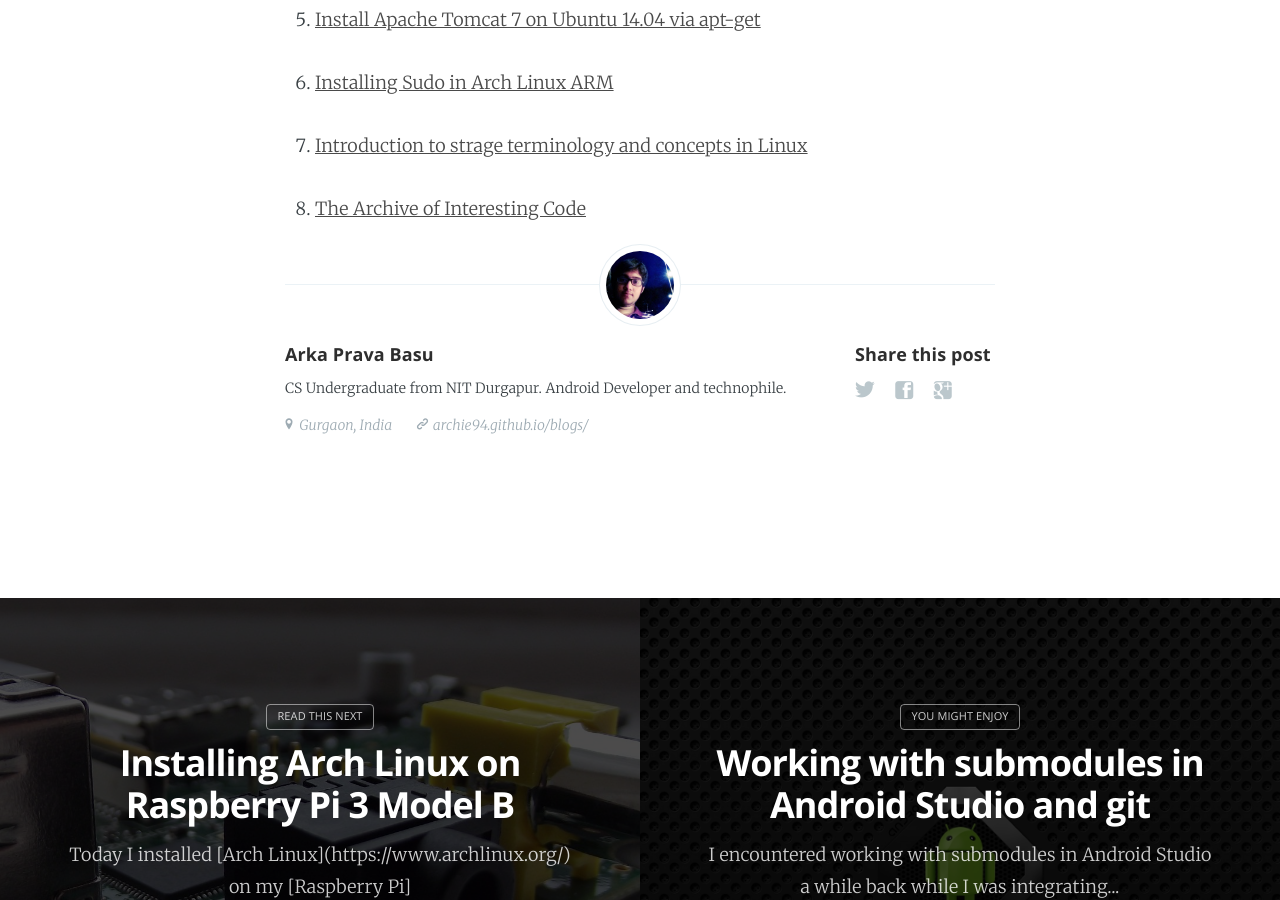
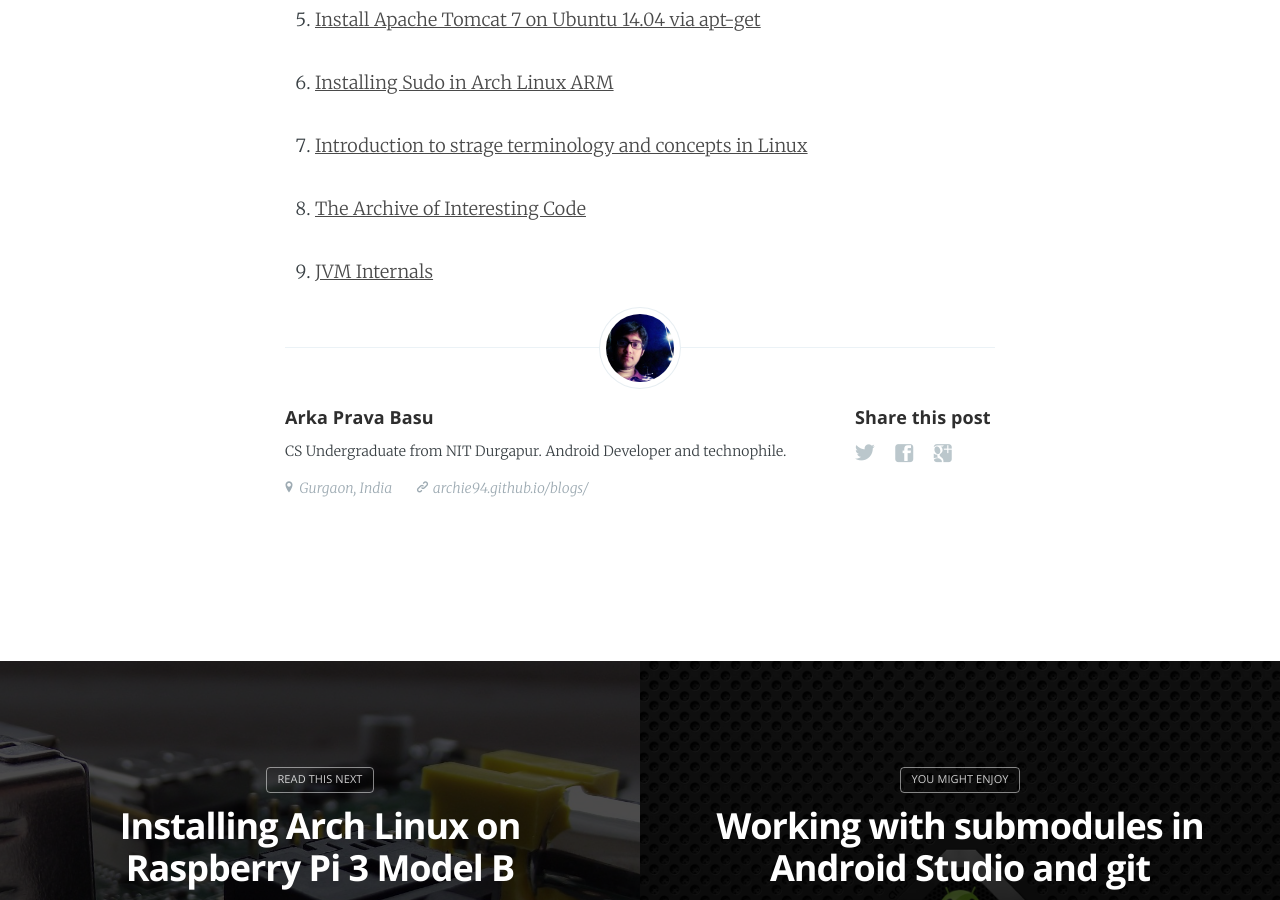
Before and after one commit to archie94/blogs, a Jekyll site: the page built from _posts/2017-02-07-blog-of-blogs.md, in a window 1280 px wide and 900 px high, scrolled down 1156 px. Built offline with Jekyll 4.4.1, drawn with Linux system fonts in a browser that asks for light colours; nearby versions of some CDN libraries.

Commit message:
Added Jvm Internals
Signed-off-by: Arka Prava Basu <arkaprava94@gmail.com>

```diff
--- a/_posts/2017-02-07-blog-of-blogs.md
+++ b/_posts/2017-02-07-blog-of-blogs.md
@@ -27,3 +27,5 @@ Here I plan to keep links of exciting blog posts which I encounter. I will go on
 7. [Introduction to strage terminology and concepts in Linux](https://www.digitalocean.com/community/tutorials/an-introduction-to-storage-terminology-and-concepts-in-linux)
 
 8. [The Archive of Interesting Code](http://keithschwarz.com)
+
+9. [JVM Internals](http://blog.jamesdbloom.com/JVMInternals.html)
```
